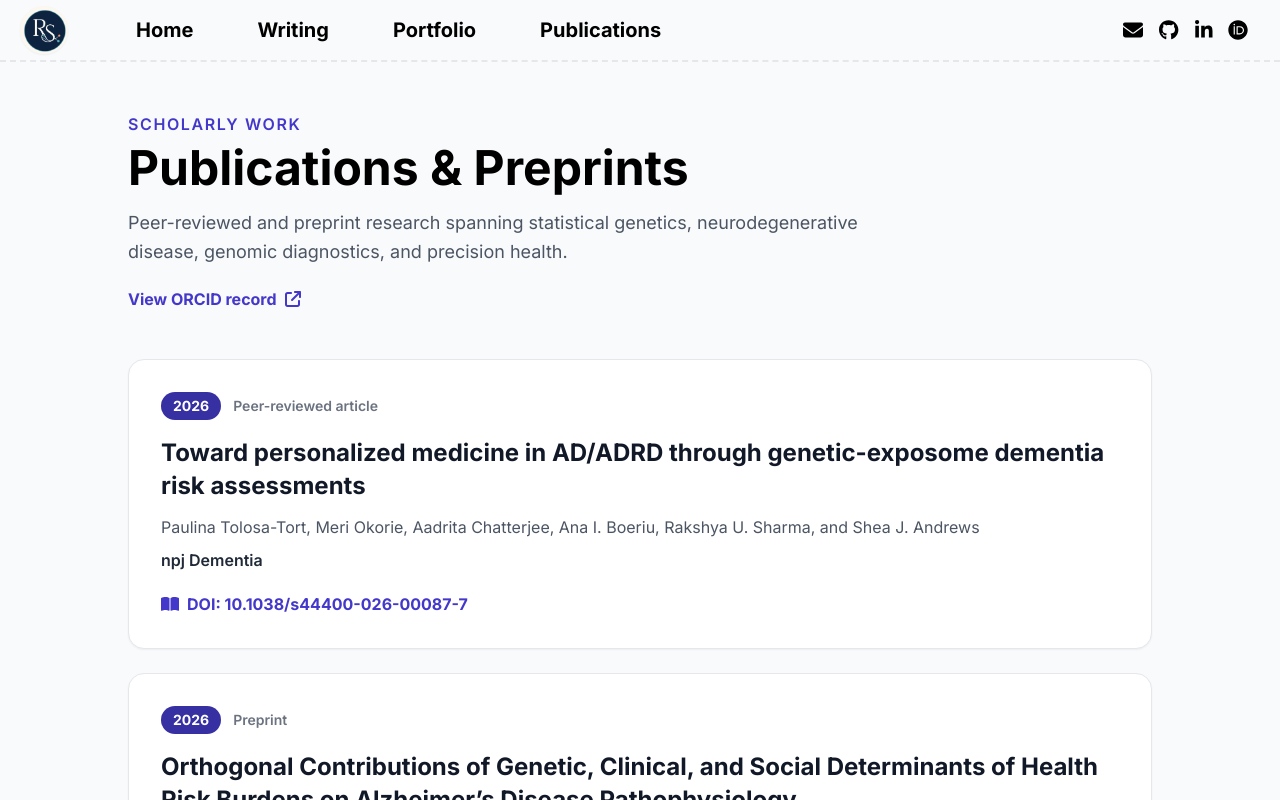
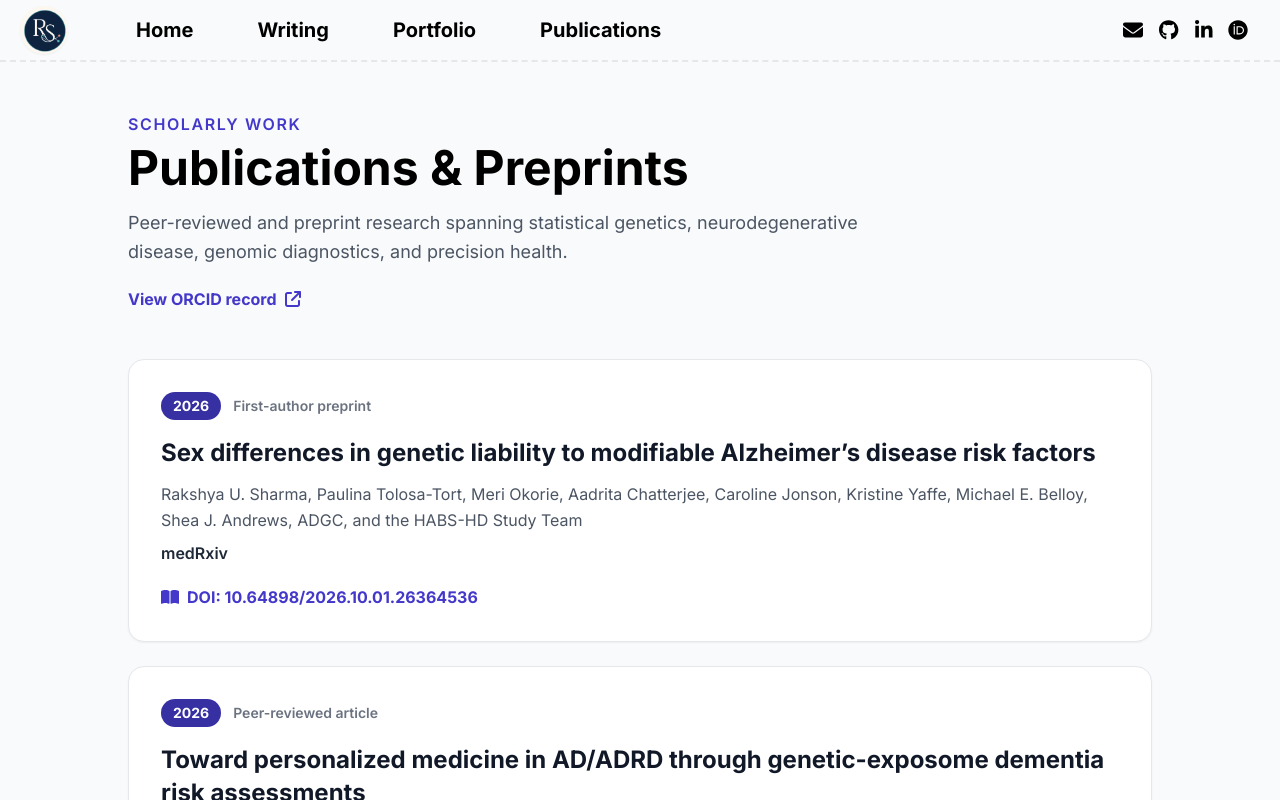
Before and after one commit to codewithrakshya/RakshyaSharma, a React (Create React App) app: page /publications in a window 1280 px wide. Shown: the top 800 px of the page. Built offline with nearby package versions, Linux system fonts and the light colour scheme.

Commit message:
Add first-author Alzheimer disease preprint

```diff
--- a/src/pages/Publications.js
+++ b/src/pages/Publications.js
@@ -6,6 +6,17 @@ import {
 } from "@fortawesome/free-solid-svg-icons";
 
 const publications = [
+  {
+    year: "2026",
+    type: "First-author preprint",
+    title:
+      "Sex differences in genetic liability to modifiable Alzheimer’s disease risk factors",
+    authors:
+      "Rakshya U. Sharma, Paulina Tolosa-Tort, Meri Okorie, Aadrita Chatterjee, Caroline Jonson, Kristine Yaffe, Michael E. Belloy, Shea J. Andrews, ADGC, and the HABS-HD Study Team",
+    journal: "medRxiv",
+    url: "https://doi.org/10.64898/2026.10.01.26364536",
+    doi: "10.64898/2026.10.01.26364536",
+  },
   {
     year: "2026",
     type: "Peer-reviewed article",
```
